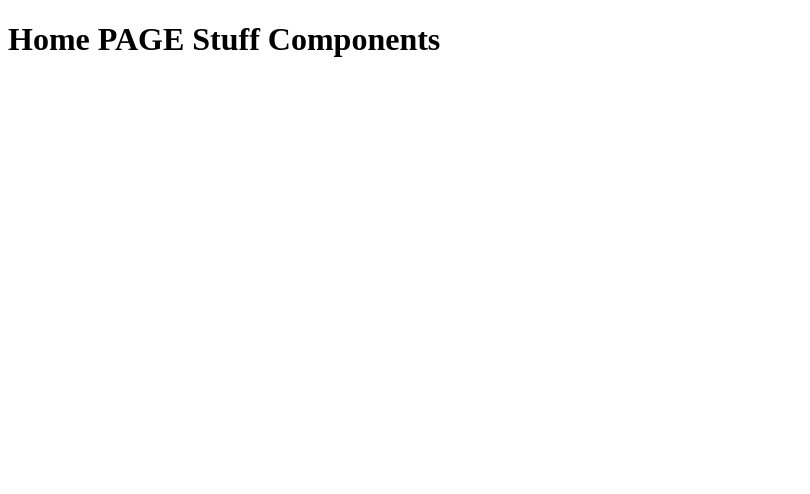
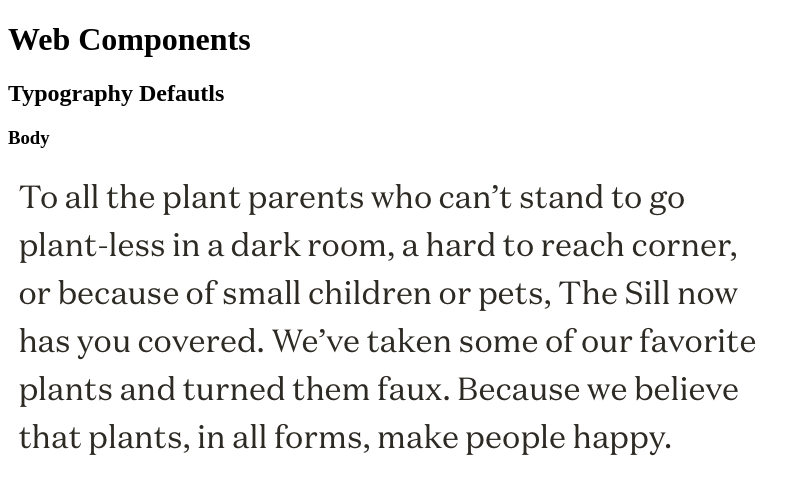
Before and after one commit to aemacdonald/the-sill-case-study, a plain HTML site: page components /index.html in a window 1280 px wide. Shown: the whole page, without its empty margins (0-810 px from the left). Drawn offline with Linux system fonts and the light colour scheme.

Commit message:
added stuff

```diff
--- a/components /index.html
+++ b/components /index.html
@@ -7,6 +7,11 @@
     <title> Components | the sill </title>
 </head>
 <body>
-    <h1> Home PAGE Stuff Components </h1>
+    <h1> Web Components </h1>
+
+    <h2> Typography Defautls </h2>
+
+    <h3> Body </h3>
+        <img src="img/body.png" alt="body copy">
 </body>
 </html>
```
